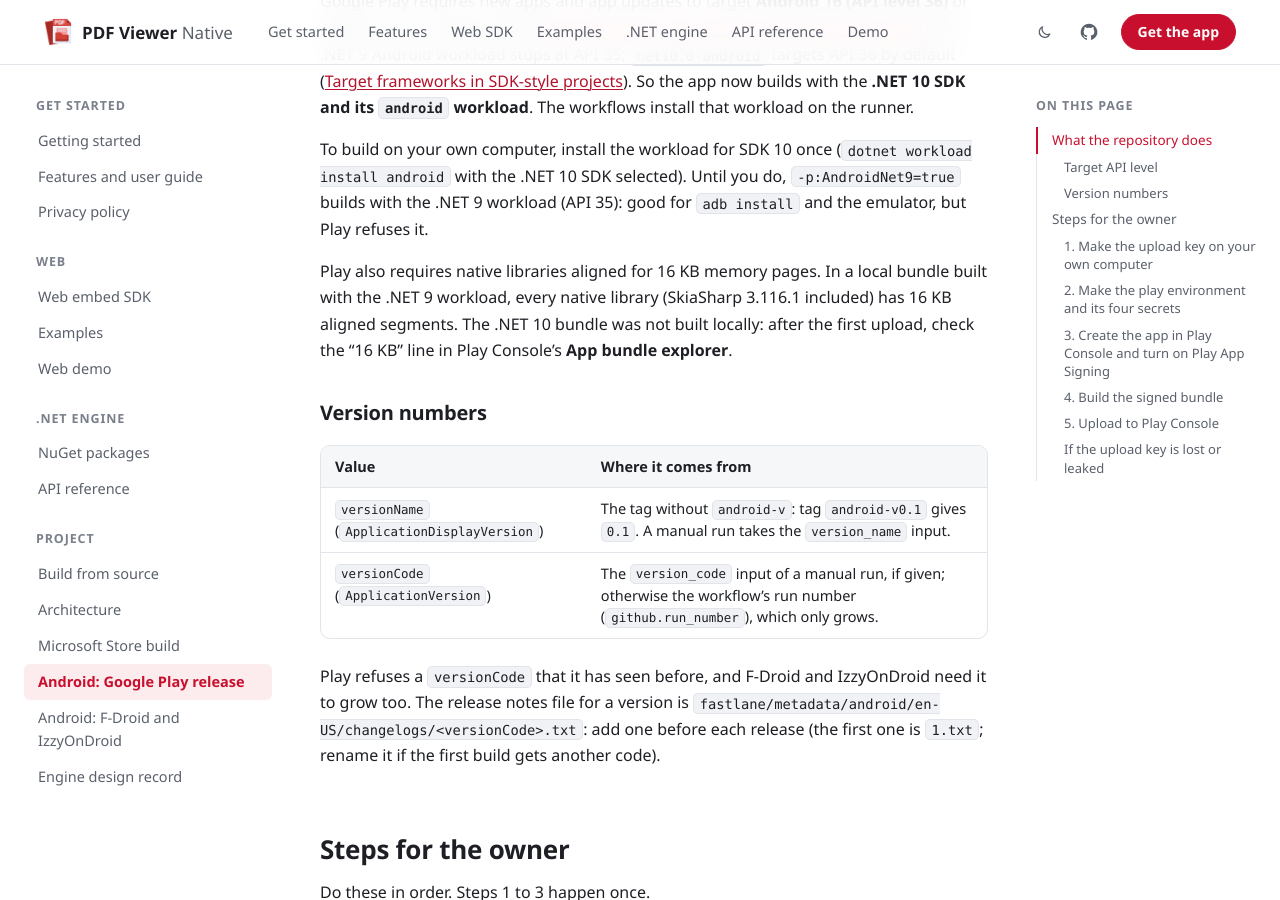
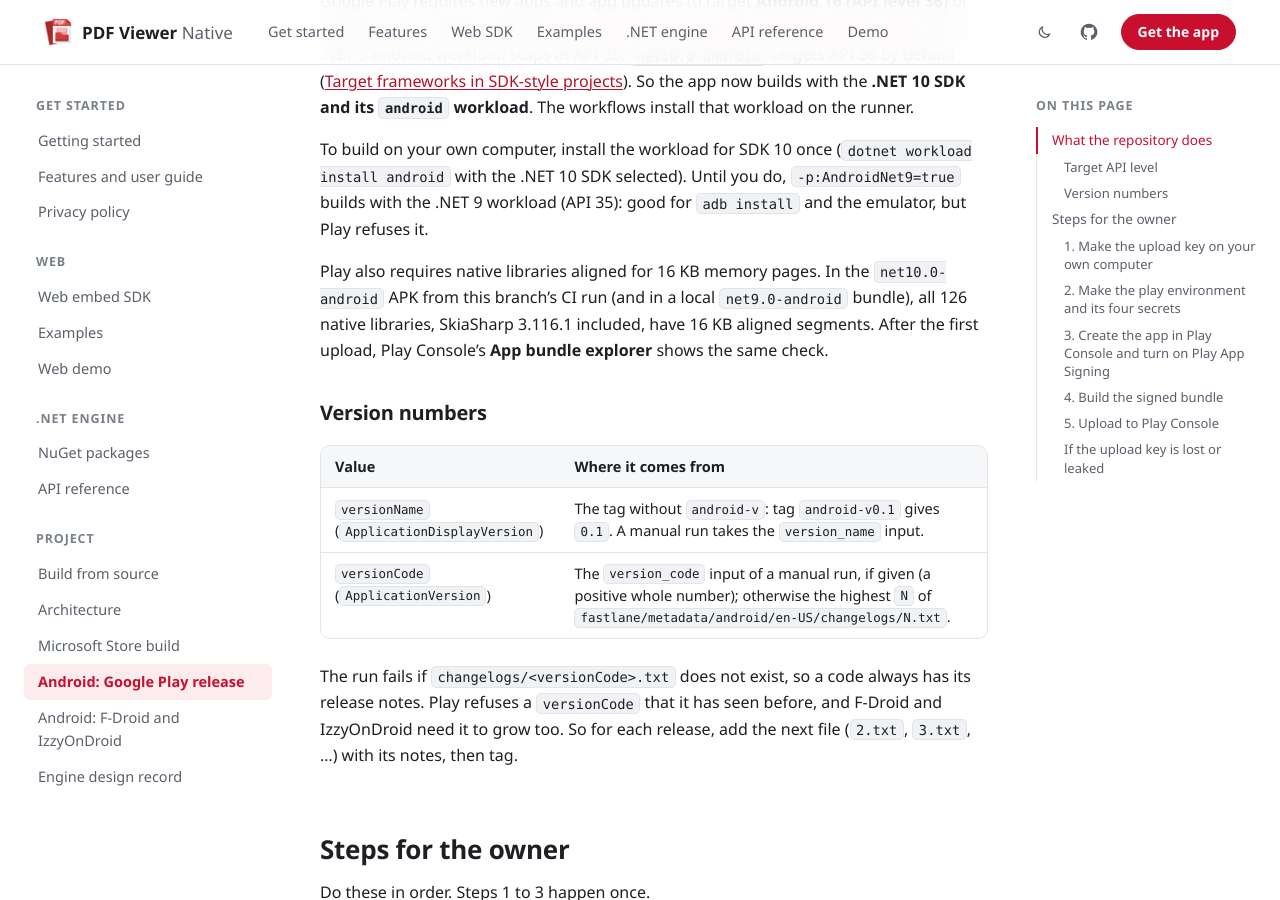
Before and after one commit to ramanacr/pdf-viewer, a Jekyll site: the page built from docs/android-release.md, in a window 1280 px wide and 900 px high, scrolled down 1302 px. Built offline with Jekyll 4.4.1, drawn with Linux system fonts in a browser that asks for light colours; some of the changed text lies outside the part shown.

Commit message:
fix(android): review fixes for the Play release preparation
- Feature graphic and phone screenshots are 24-bit RGB PNG (IHDR colour type 2), as Play
  requires; android_store_images.ps1 writes them so and checks the colour type.
- android-release.yml: the bundle must say "jar verified." (jarsigner exits 0 for an unsigned
  jar) and must not carry the debug certificate; -strict is not used because upload keys are
  self-signed. A manual version_code must be a positive whole number; the default versionCode
  is the highest changelogs/N.txt, and the run fails without changelogs/<code>.txt.
- data-safety.md cites the net10.0-android CI APK (aapt: no permission, target 36);
  android-release.md reports the 16 KB check on that APK.
- privacy.md: the opening covers the Windows, web and Android versions.

Co-Authored-By: Claude Opus 5.5 <noreply@anthropic.com>

```diff
--- a/docs/android-release.md
+++ b/docs/android-release.md
@@ -33,22 +33,21 @@ To build on your own computer, install the workload for SDK 10 once (`dotnet wor
 android` with the .NET 10 SDK selected). Until you do, `-p:AndroidNet9=true` builds with the .NET 9
 workload (API 35): good for `adb install` and the emulator, but Play refuses it.
 
-Play also requires native libraries aligned for 16 KB memory pages. In a local bundle built with
-the .NET 9 workload, every native library (SkiaSharp 3.116.1 included) has 16 KB aligned
-segments. The .NET 10 bundle was not built locally: after the first upload, check the
-"16 KB" line in Play Console's **App bundle explorer**.
+Play also requires native libraries aligned for 16 KB memory pages. In the `net10.0-android` APK
+from this branch's CI run (and in a local `net9.0-android` bundle), all 126 native libraries,
+SkiaSharp 3.116.1 included, have 16 KB aligned segments. After the first upload, Play Console's
+**App bundle explorer** shows the same check.
 
 ### Version numbers
 
 | Value | Where it comes from |
 |---|---|
 | `versionName` (`ApplicationDisplayVersion`) | The tag without `android-v`: tag `android-v0.1` gives `0.1`. A manual run takes the `version_name` input. |
-| `versionCode` (`ApplicationVersion`) | The `version_code` input of a manual run, if given; otherwise the workflow's run number (`github.run_number`), which only grows. |
+| `versionCode` (`ApplicationVersion`) | The `version_code` input of a manual run, if given (a positive whole number); otherwise the highest `N` of `fastlane/metadata/android/en-US/changelogs/N.txt`. |
 
-Play refuses a `versionCode` that it has seen before, and F-Droid and IzzyOnDroid need it to grow
-too. The release notes file for a version is `fastlane/metadata/android/en-US/changelogs/<versionCode>.txt`:
-add one before each release (the first one is `1.txt`; rename it if the first build gets another
-code).
+The run fails if `changelogs/<versionCode>.txt` does not exist, so a code always has its release
+notes. Play refuses a `versionCode` that it has seen before, and F-Droid and IzzyOnDroid need it to
+grow too. So for each release, add the next file (`2.txt`, `3.txt`, ...) with its notes, then tag.
 
 ## Steps for the owner
 
@@ -138,7 +137,7 @@ stay opted in for at least 14 days in a row** before it can apply for production
 5. After approval: **Production → Create new release**, upload the bundle (or promote the tested
    release).
 
-For each later release: add `changelogs/<newCode>.txt`, update the description if features changed,
+For each later release: add `changelogs/<next code>.txt`, update the description if features changed,
 push a new tag (`android-v0.2`), approve the run, upload the new `.aab`.
 
 ### If the upload key is lost or leaked
```
Also changed, not shown: docs/android-fdroid.md (+2 -2 lines), docs/privacy.md (+6 -4 lines), store/play/data-safety.md (+1 -1 lines), .github/workflows/android-release.yml, fastlane/metadata/android/en-US/images/featureGraphic.png, fastlane/metadata/android/en-US/images/phoneScreenshots/01-reading.png, fastlane/metadata/android/en-US/images/phoneScreenshots/02-form-filling.png, fastlane/metadata/android/en-US/images/phoneScreenshots/03-annotations.png, fastlane/metadata/android/en-US/images/phoneScreenshots/04-annotation-list.png, fastlane/metadata/android/en-US/images/phoneScreenshots/05-pages.png, fastlane/metadata/android/en-US/images/phoneScreenshots/06-night-pages.png, store/play/README.md, 1 other file.
